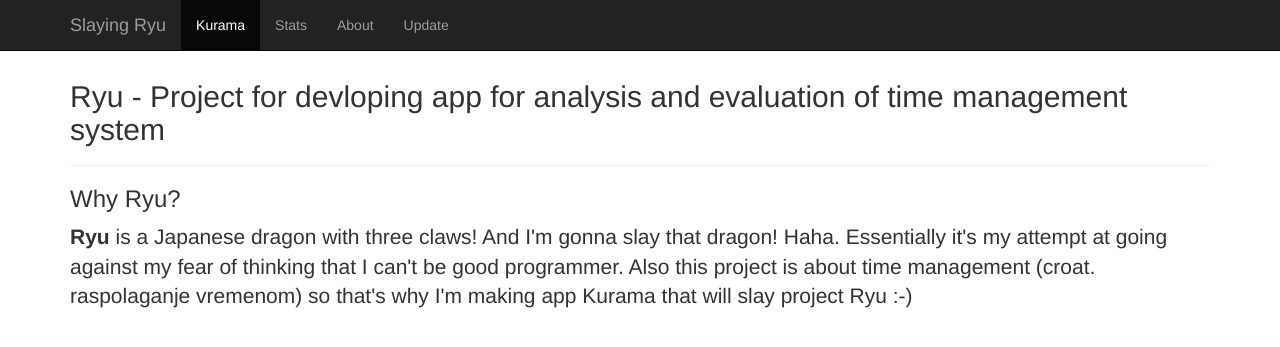
After one commit to msvalina/slaying-ryu, a Django app: template ryu/kurama/templates/kurama/about.html in a window 1280 px wide. The commit adds this page. Shown: the top 347 px of the page. Run offline with Django 3.2, Linux system fonts and the light colour scheme; the template is opened without the code that fills it, so the values that code supplies are empty; parts of the project's set-up code (start-up, migrations or seed data) failed here and were passed over; some libraries are stand-ins or nearby versions.

Commit message:
added about page, update button and links to them

```diff
--- /dev/null
+++ b/ryu/kurama/templates/kurama/about.html
@@ -0,0 +1,20 @@
+{% extends "base.html" %}
+
+{% block content %}
+
+<div class="page-header">
+    <br>
+    <h2>Ryu - Project for devloping app for analysis and evaluation of
+        time management system</h2>
+</div>
+
+<h3>Why Ryu?</h3>
+<p class="lead">
+<strong>Ryu</strong> is a Japanese dragon with three claws! And I'm gonna slay
+that dragon! Haha. Essentially it's my attempt at going against my fear of
+thinking that I can't be good programmer. Also this project is about time
+management (croat. raspolaganje vremenom) so that's why I'm making app Kurama
+that will slay project Ryu :-)
+</p>
+
+{% endblock content %}
--- a/ryu/kurama/urls.py
+++ b/ryu/kurama/urls.py
@@ -6,6 +6,7 @@ urlpatterns = patterns('',
             url(r'^(?P<task_id>\w+)/$', views.detail, name='detail'),
             url(r'^(?P<task_list>\d+-\w+&\w+)/$', views.task_list, name='task_list'),
             url(r'^stats$', views.stats, name='stats'),
+            url(r'^about$', views.about, name='about'),
             url(r'^current_week$', views.current_week, name='current_week'),
             url(r'^last_week$', views.last_week, name='last_week'),
             url(r'^last_month$', views.last_month, name='last_month'),
--- a/ryu/ryu/urls.py
+++ b/ryu/ryu/urls.py
@@ -5,9 +5,9 @@ admin.autodiscover()
 
 urlpatterns = patterns('',
     # Examples:
-    # url(r'^$', 'ryu.views.home', name='home'),
     # url(r'^blog/', include('blog.urls')),
 
+    url(r'^$', 'kurama.views.index', name='ryu'),
     url(r'^kurama/', include('kurama.urls', namespace="kurama")),
     url(r'^admin/', include(admin.site.urls)),
 )
--- a/ryu/templates/base.html
+++ b/ryu/templates/base.html
@@ -38,13 +38,14 @@ work." />
             <span class="icon-bar"></span>
             <span class="icon-bar"></span>
           </button>
-          <a class="navbar-brand" href="#">Slaying Ryu</a>
+          <a class="navbar-brand" href="{% url 'ryu' %}">Slaying Ryu</a>
         </div>
         <div class="collapse navbar-collapse">
           <ul class="nav navbar-nav">
-            <li class="active"><a href="#">Kurama</a></li>
-            <li><a href="#about">Stats</a></li>
-            <li><a href="#contact">About</a></li>
+            <li class="active"><a href="{% url 'kurama:index' %}">Kurama</a></li>
+            <li><a href="{% url 'kurama:stats' %}">Stats</a></li>
+            <li><a href="{% url 'kurama:about' %}">About</a></li>
+            <li><a href="{% url 'kurama:populate' %}">Update</a></li>
           </ul>
         </div><!--/.nav-collapse -->
       </div>
```
Also changed, not shown: ryu/kurama/views.py (+7 -4 lines), user-stories.md (+7 -4 lines).
